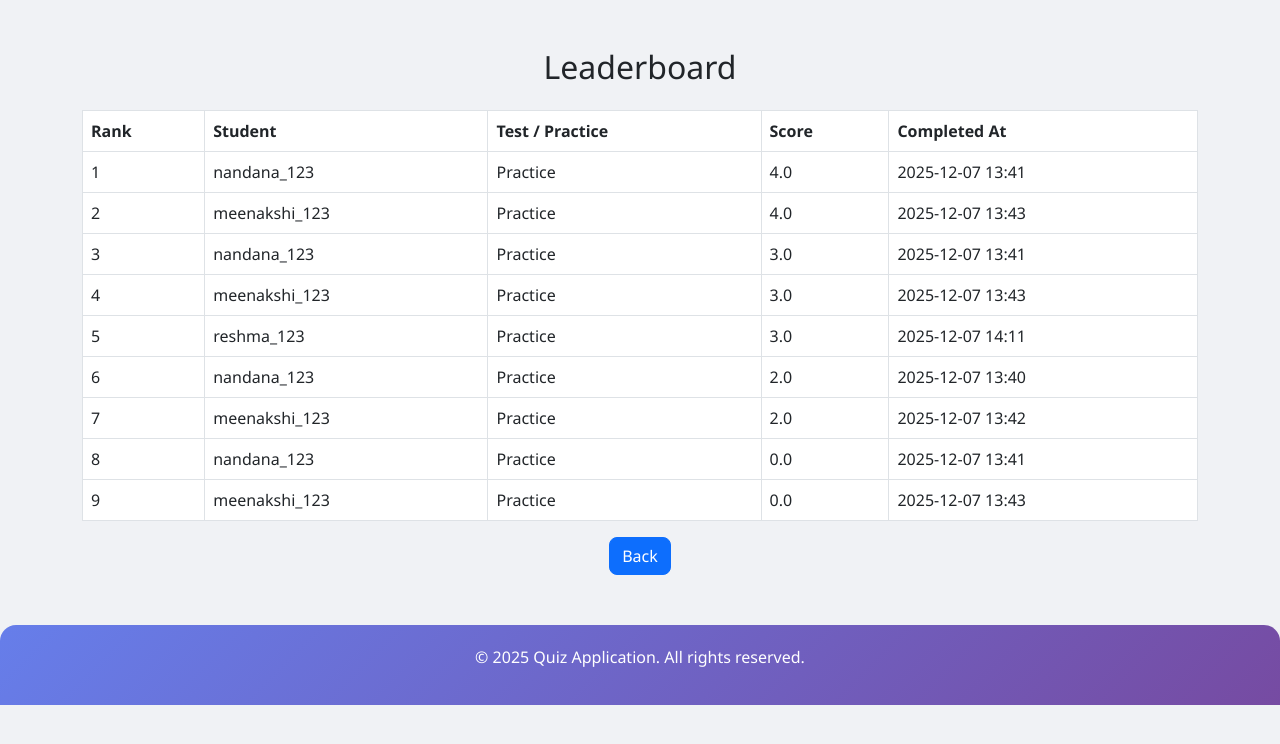
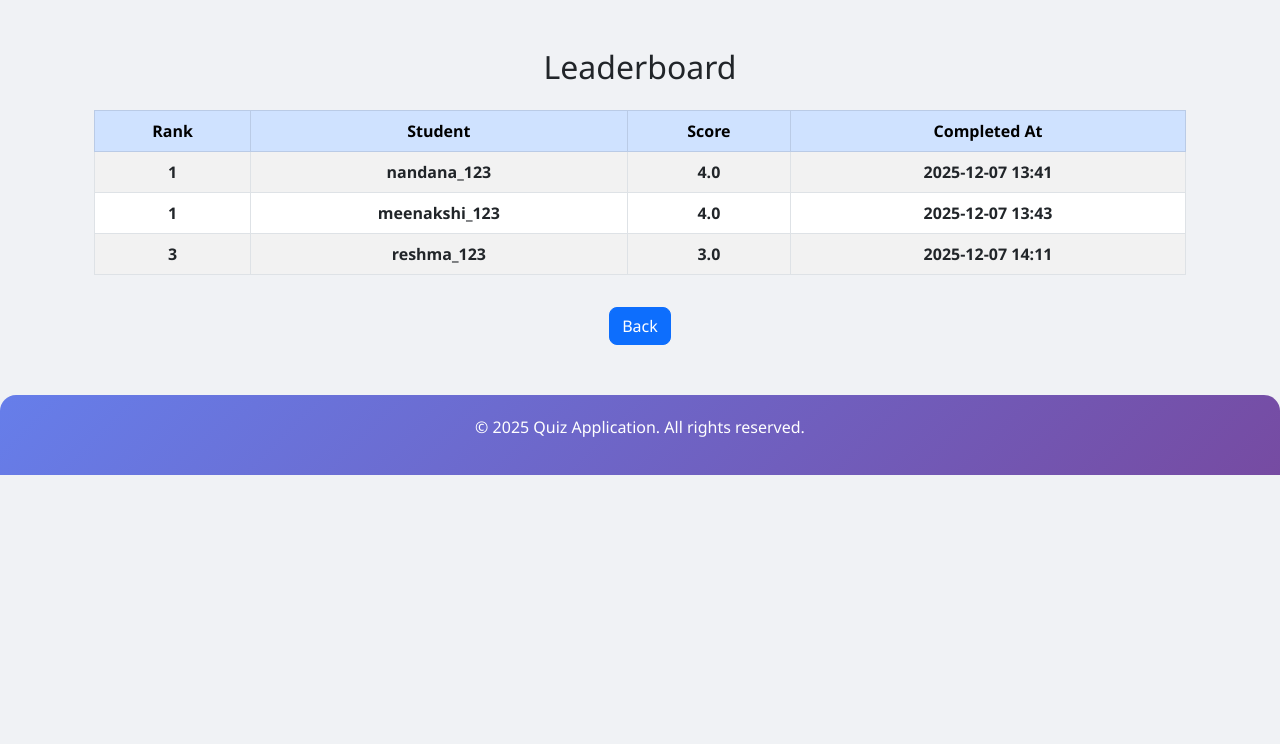
Before and after one commit to nandananarayanan/learn_quiz, a Django app: page /leaderboard/ in a window 1280 px wide. Shown: the part 56-800 px from the top of the page. Run offline with Django 3.2, Linux system fonts and the light colour scheme; data comes from the database, SQL or seed files in the repository; both versions use the stored data as it was after the commit; some libraries are stand-ins or nearby versions.

Commit message:
leaderboard

```diff
--- a/quiz/models.py
+++ b/quiz/models.py
@@ -131,13 +131,13 @@ class Test(models.Model):
 # ---------------------------
 class Attempt(models.Model):
     user = models.ForeignKey(settings.AUTH_USER_MODEL, on_delete=models.CASCADE)
-    test = models.ForeignKey(Test, on_delete=models.CASCADE, null=True, blank=True)
+    test = models.ForeignKey(Test, on_delete=models.SET_NULL, null=True, blank=True)
+    score = models.FloatField(default=0.0)
     started_at = models.DateTimeField(auto_now_add=True)
     finished_at = models.DateTimeField(null=True, blank=True)
-    score = models.FloatField(default=0.0)
 
     def __str__(self):
-        return f"Attempt by {self.user} on {self.test}"
+        return f"{self.user.username} - {self.test.name if self.test else 'Practice'} - {self.score}"
 
 
 # ---------------------------
--- a/quiz/views.py
+++ b/quiz/views.py
@@ -160,11 +160,7 @@ from django.shortcuts import render, get_object_or_404, redirect
 from django.urls import reverse
 from .models import Topic, Question
 from django.contrib import messages
-
-from django.shortcuts import render, get_object_or_404, redirect
-from django.urls import reverse
-from django.contrib import messages
-from .models import Topic, Question
+from django.utils import timezone
 
 def take_quiz(request, topic_id):
     topic = get_object_or_404(Topic, pk=topic_id)
@@ -264,6 +260,8 @@ def take_quiz(request, topic_id):
                 test=None,      # Because this is a topic-wise quiz (not Test model)
                 score=score
             )
+            attempt.finished_at = timezone.now()
+            attempt.save()
 
             # Save answers
             for q in questions:
@@ -579,21 +577,40 @@ def simple_password_reset(request):
 from django.shortcuts import render
 from .models import Attempt
 from django.contrib.auth import get_user_model
+from django.db.models import Max
+
 
 User = get_user_model()
-
 def leaderboard(request):
-    # Only consider attempts that are finished
-    attempts = Attempt.objects.filter(finished_at__isnull=False).order_by('-score')
+    # Get all finished attempts, sorted by score descending, then finished_at ascending
+    attempts = Attempt.objects.filter(finished_at__isnull=False).order_by('-score', 'finished_at')
 
     results = []
+    seen_users = set()
     for attempt in attempts:
-        results.append({
-            'user': attempt.user,
-            'score': attempt.score,
-            'test_name': attempt.test.name if attempt.test else "Practice",
-            'completed_at': attempt.finished_at
-        })
+        if attempt.user.id not in seen_users:
+            results.append({
+                'user': attempt.user,
+                'score': attempt.score,
+                'completed_at': attempt.finished_at,
+            })
+            seen_users.add(attempt.user.id)
 
-    context = {'results': results}
-    return render(request, 'leaderboard.html', context)
+    # Calculate ranks and handle ties
+    ranked_results = []
+    previous_score = None
+    rank = 0
+    same_rank_count = 0
+
+    for idx, result in enumerate(results):
+        if result['score'] == previous_score:
+            # Same score → same rank
+            same_rank_count += 1
+        else:
+            rank += 1 + same_rank_count
+            same_rank_count = 0
+        result['rank'] = rank
+        previous_score = result['score']
+        ranked_results.append(result)
+
+    return render(request, "leaderboard.html", {"results": ranked_results})
--- a/templates/leaderboard.html
+++ b/templates/leaderboard.html
@@ -1,37 +1,43 @@
 {% extends "base.html" %}
 {% block content %}
 
+<div class="container my-5">
     <h2 class="text-center mb-4">Leaderboard</h2>
-<table class="table table-bordered">
-    <thead>
+
+    <div class="table-responsive">
+        <table class="table table-striped table-bordered text-center align-middle">
+            <thead class="table-primary">
                 <tr>
                     <th>Rank</th>
                     <th>Student</th>
-            <th>Test / Practice</th>
                     <th>Score</th>
                     <th>Completed At</th>
                 </tr>
             </thead>
             <tbody>
                 {% for result in results %}
-        <tr>
-            <td>{{ forloop.counter }}</td>
+                <tr
+                    {% if result.rank == 1 %} style="background-color: #FFD700; font-weight: bold;" {% endif %}
+                    {% if result.rank == 2 %} style="background-color: #C0C0C0; font-weight: bold;" {% endif %}
+                    {% if result.rank == 3 %} style="background-color: #CD7F32; font-weight: bold;" {% endif %}
+                >
+                    <td>{{ result.rank }}</td>
                     <td>{{ result.user.username }}</td>
-            <td>{{ result.test_name }}</td>
                     <td>{{ result.score }}</td>
                     <td>{{ result.completed_at|date:"Y-m-d H:i" }}</td>
                 </tr>
                 {% empty %}
                 <tr>
-            <td colspan="5" class="text-center">No attempts yet.</td>
+                    <td colspan="4" class="text-center">No attempts yet.</td>
                 </tr>
                 {% endfor %}
             </tbody>
         </table>
+    </div>
 
-<div class="text-center">
+    <div class="text-center mt-3">
         <a href="{% url 'home' %}" class="btn btn-primary">Back</a>
     </div>
-
+</div>
 
 {% endblock %}
```
Also changed, not shown: db.sqlite3, quiz/migrations/0011_alter_attempt_test.py (added). Lines whose indentation alone changed are shown as unchanged.
